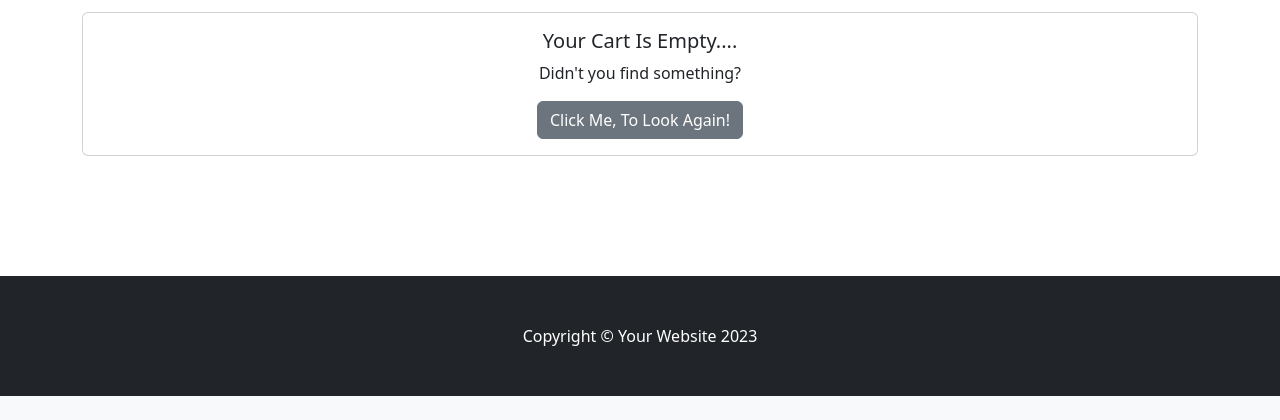
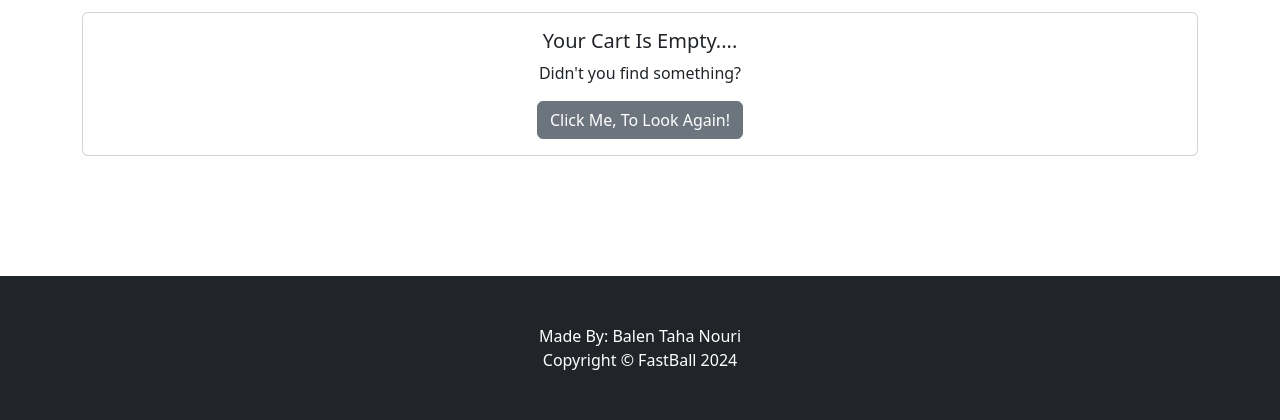
Before and after one commit to Code-Institute-Submissions/balennouri-pp4, a Django app: page /cart/ in a window 1280 px wide. Shown: the part 461-881 px from the top of the page. Before the commit the page ends 857 px from the top, so only its background shows below. Run offline with Django 4.2, Linux system fonts and the light colour scheme; some libraries are stand-ins or nearby versions.

Commit message:
Feat: Add the creator name

```diff
--- a/store/templates/base.html
+++ b/store/templates/base.html
@@ -92,7 +92,8 @@
     <!-- Footer-->
     <footer class="py-5 bg-dark">
         <div class="container">
-            <p class="m-0 text-center text-white">Copyright &copy; Your Website 2023</p>
+            <p class="m-0 text-center text-white">Made By: Balen Taha Nouri</p>
+            <p class="m-0 text-center text-white">Copyright &copy; FastBall {% now 'Y' %}</p>
         </div>
     </footer>
     <!-- Bootstrap core JS-->
```
